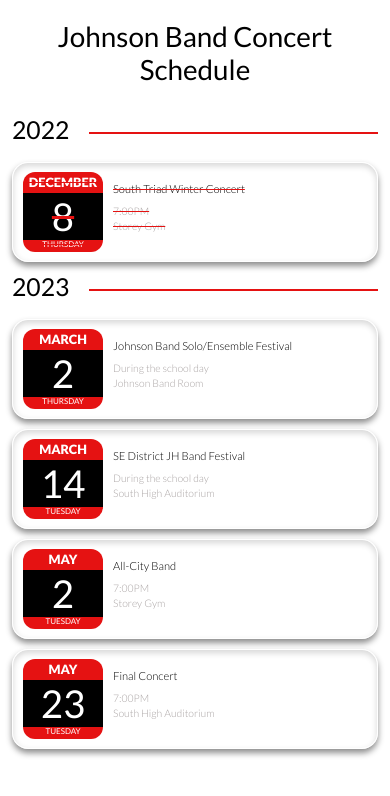
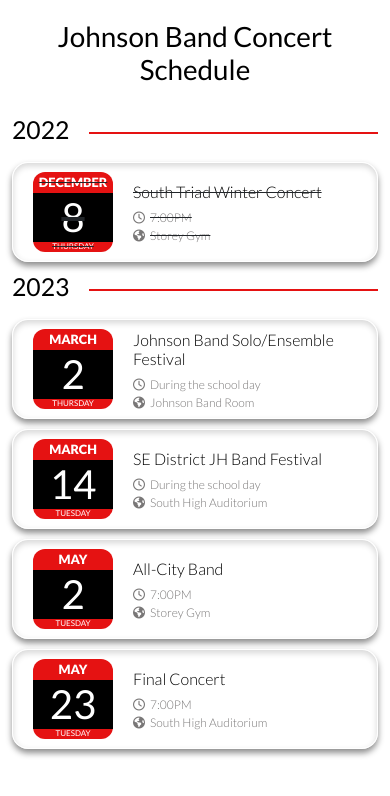
Before and after one commit to btschu/22-23_johnson_concert_schedule, a plain HTML site: page index.html in a window 390 px wide. Drawn offline with nearby package versions, Linux system fonts and the light colour scheme.

Commit message:
added font-awesome

```diff
--- a/index.html
+++ b/index.html
@@ -8,7 +8,6 @@
     <link rel="icon" type="image/png" href="favicon.png">
     <link href="https://cdn.jsdelivr.net/npm/bootstrap@5.2.3/dist/css/bootstrap.min.css" rel="stylesheet"
         integrity="sha384-rbsA2VBKQhggwzxH7pPCaAqO46MgnOM80zW1RWuH61DGLwZJEdK2Kadq2F9CUG65" crossorigin="anonymous">
-    <link rel="stylesheet" href="https://cdnjs.cloudflare.com/ajax/libs/font-awesome/5.10.2/css/all.min.css" />
     <link rel="stylesheet" href="style.css">
 </head>
 
@@ -33,8 +32,9 @@
                         </div>
                         <div class="info">
                             <h2 class="title">South Triad Winter Concert</h2>
-                            <p class="desc">7:00PM<br>
-                                Storey Gym</p>
+                            <p class="desc">
+                                <i class="fa-regular fa-clock font-awesome"></i>7:00PM<br>
+                                <i class="fa-solid fa-earth-americas font-awesome"></i>Storey Gym</p>
                         </div>
                     </li>
                 </time>
@@ -53,9 +53,12 @@
                             <span class="weekday">Thursday</span>
                         </div>
                         <div class="info">
-                            <h2 class="title">Johnson Band Solo/Ensemble Festival</h2>
-                            <p class="desc">During the school day
-                                <br>Johnson Band Room
+                            <h2 class="title">Johnson Band Solo/Ensemble Festival
+
+                            </h2>
+                            <p class="desc">
+                                <i class="fa-regular fa-clock font-awesome"></i>During the school day<br>
+                                <i class="fa-solid fa-earth-americas font-awesome"></i>Johnson Band Room
                             </p>
                         </div>
                     </li>
@@ -70,8 +73,9 @@
                         </div>
                         <div class="info">
                             <h2 class="title">SE District JH Band Festival</h2>
-                            <p class="desc">During the school day
-                                <br>South High Auditorium
+                            <p class="desc">
+                                <i class="fa-regular fa-clock font-awesome"></i>During the school day<br>
+                                <i class="fa-solid fa-earth-americas font-awesome"></i>South High Auditorium
                             </p>
                         </div>
                     </li>
@@ -86,8 +90,9 @@
                         </div>
                         <div class="info">
                             <h2 class="title">All-City Band</h2>
-                            <p class="desc">7:00PM
-                                <br>Storey Gym
+                            <p class="desc">
+                                <i class="fa-regular fa-clock font-awesome"></i>7:00PM<br>
+                                <i class="fa-solid fa-earth-americas font-awesome"></i>Storey Gym
                             </p>
                         </div>
                     </li>
@@ -102,8 +107,9 @@
                         </div>
                         <div class="info">
                             <h2 class="title">Final Concert</h2>
-                            <p class="desc">7:00PM
-                                <br>South High Auditorium
+                            <p class="desc">
+                                <i class="fa-regular fa-clock font-awesome"></i>7:00PM<br>
+                                <i class="fa-solid fa-earth-americas font-awesome"></i>South High Auditorium
                             </p>
                         </div>
                     </li>
@@ -115,6 +121,7 @@
         </div>
     </div>
     <!-- Script -->
+    <script src="https://kit.fontawesome.com/10b2c21570.js" crossorigin="anonymous"></script>
     <script src="script.js"></script>
 </body>
 
--- a/script.js
+++ b/script.js
@@ -1,14 +1,15 @@
-const dateOfEvent = document.querySelectorAll('.event-date');
-const completedEvent = document.querySelectorAll('.event');
+const dateOfEvent = document.querySelectorAll(".event-date");
+// const completedEvent = document.querySelectorAll('.event');
 
-dateOfEvent.forEach(event => {
+dateOfEvent.forEach((event) => {
   const date = new Date(event.dateTime);
   // console.log(date);
   const currentDate = new Date();
   if (date < currentDate) {
-        event.style.color = '#e51212';
-        event.style.textDecoration = 'line-through';
+    console.log(event);
+    // event.style.color = "#e51212";
+    event.style.textDecoration = "line-through";
     // hide elements
     // event.style.display = 'none';
   }
-})
+});
--- a/style.css
+++ b/style.css
@@ -117,9 +117,13 @@ ul {
 }
 
 .event .info .desc {
-  color: #a9a3a3;
+  color: #797777;
   font-weight: 300;
   padding: 0 0 0 20px;
+}
+
+.font-awesome {
+  margin-right: 5px;
 }
 
 /* media queries for smaller screens */
@@ -132,7 +136,7 @@ ul {
   .event .date {
     max-width: 80px;
     max-height: 80px;
-    margin-left: 10px;
+    /* margin-left: 10px; */
   }
 
   .event .date .month {
@@ -140,7 +144,7 @@ ul {
   }
 
   .event .date .day {
-    font-size: 2.4rem;
+    font-size: 2.5rem;
     padding-bottom: 1px;
   }
 
@@ -155,13 +159,13 @@ ul {
   }
 
   .event .info .title {
-    font-size: .7rem;
-    padding: 10px 10px 0 10px;
+    font-size: 1rem;
+    /* padding: 10px 10px 0 10px; */
   }
 
   .event .info .desc {
-    font-size: 0.65rem;
-    padding: 0 0 0 10px;
+    font-size: 0.75rem;
+    /* padding: 0 0 0 10px; */
   }
 
   .event {
```
Lines whose indentation alone changed are shown as unchanged.
